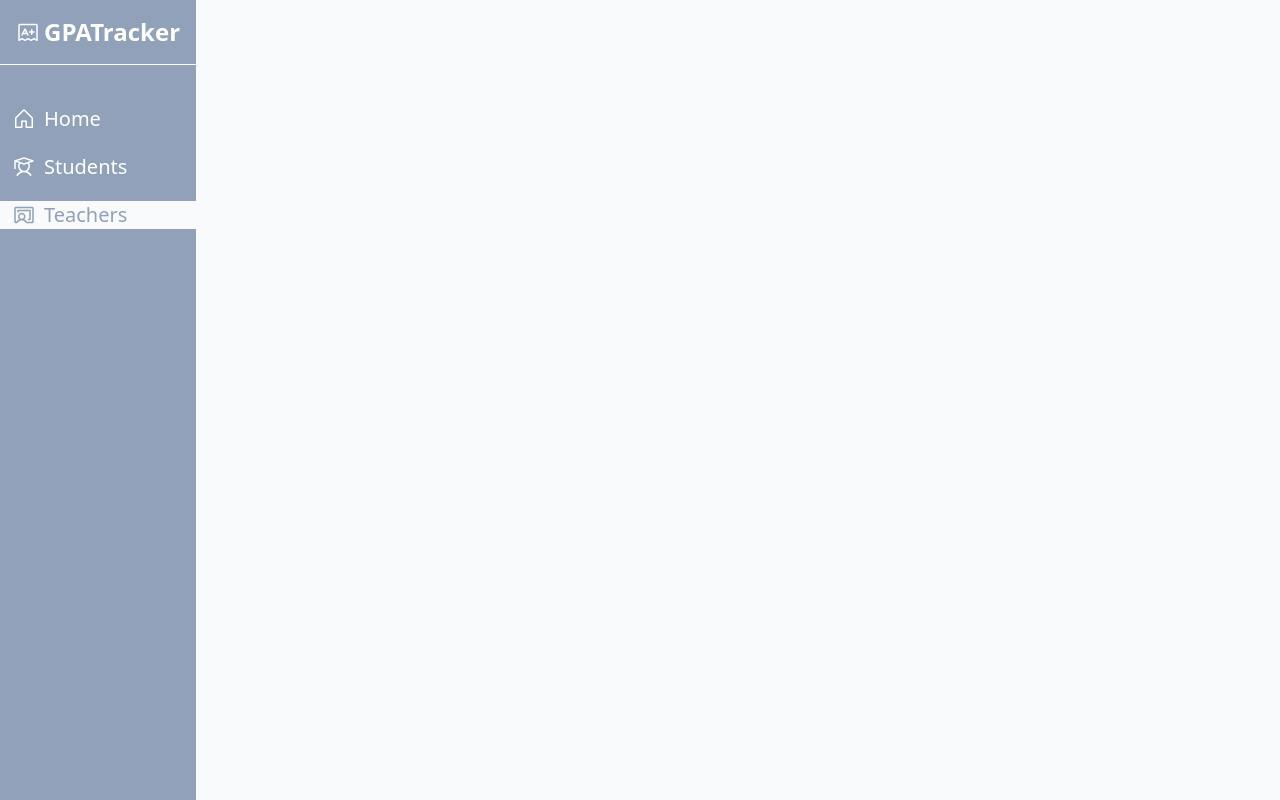
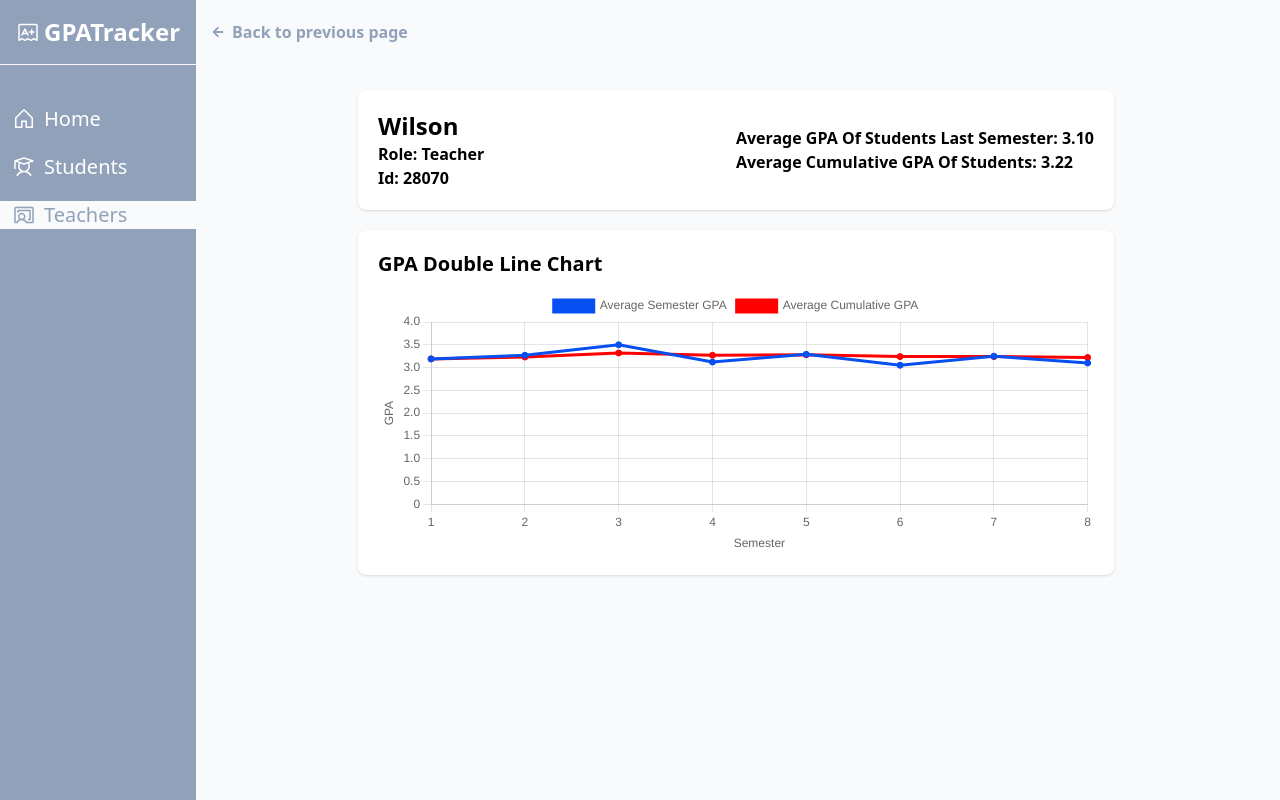
Before and after one commit to yong-zhuo/GovTechTHT-Frontend, a React (Vite) app: page /teachers/28070 in a window 1280 px wide. Built offline with nearby package versions, Linux system fonts and the light colour scheme.

Commit message:
Add Teacher Profile page

```diff
--- a/src/App.jsx
+++ b/src/App.jsx
@@ -4,6 +4,7 @@ import SideBar from './components/SideBar'
 import StudentsPage from './pages/StudentsPage'
 import TeachersPage from './pages/TeachersPage'
 import StudentProfilePage from './pages/StudentProfilePage'
+import TeacherProfilePage from './pages/TeacherProfilePage'
 
 function App() {
 
@@ -22,6 +23,7 @@ function App() {
                 <Route path="/students/:id" element={<StudentProfilePage />} />
                 {/* Teacher Page */}
                 <Route path="/teachers" element={<TeachersPage />} />
+                <Route path="/teachers/:id" element={<TeacherProfilePage />} />
               </Routes>
             </div>
           </div>
--- a/src/data/mockStudentData.js
+++ b/src/data/mockStudentData.js
@@ -122,7 +122,7 @@ export const students = [
                 2.87,
                 2.89,
                 3.53,
-                3.57
+                3.51
             ]
         },
         {
--- a/src/pages/StudentProfilePage.jsx
+++ b/src/pages/StudentProfilePage.jsx
@@ -2,6 +2,7 @@ import { useParams } from "react-router"
 import ProfilePage from "./ProfilePage"
 import { findStudentById } from "../utils/findUtils"
 import { getCumulativeGpa, getSemesterGpa, getStudentCumulativeGpas, getStudentSemesterGpas, semesters } from "../utils/gpaUtils"
+import BackButton from "../components/profile/BackButton"
 
 const StudentProfilePage = () => {
 
@@ -9,7 +10,11 @@ const StudentProfilePage = () => {
     const student = findStudentById(id)
 
     if (!student) {
-        return <div>Student not found</div>;
+        return (
+            <div className="p-5 m-10 font-bold flex items-center flex-col gap-y-4">
+                Student not found
+                <BackButton />
+            </div>);
     }
     const studentName = student.name
 
@@ -29,7 +34,7 @@ const StudentProfilePage = () => {
 
     return (
         <>
-            <ProfilePage id={id} role={'Student'} dataset={studentDataset} name={studentName} details={studentDetails}/>
+            <ProfilePage id={id} role={'Student'} dataset={studentDataset} name={studentName} details={studentDetails} />
         </>
     )
 }
--- /dev/null
+++ b/src/pages/TeacherProfilePage.jsx
@@ -0,0 +1,43 @@
+import { useParams } from "react-router";
+import BackButton from "../components/profile/BackButton";
+import { findStudentsTaughtByTeacher, findTeacherById } from "../utils/findUtils";
+import ProfilePage from "./ProfilePage";
+import { getAverageCumulativeGpas, getAverageSemesterGpas, getTeacherAverageGpas, semesters } from "../utils/gpaUtils";
+
+const TeacherProfilePage = () => {
+
+    const { id } = useParams()
+    const teacher = findTeacherById(id)
+
+    if (!teacher) {
+        return (
+            <div className="p-5 m-10 font-bold flex items-center flex-col gap-y-4">
+                Teacher not found
+                <BackButton />
+            </div>);
+    }
+    const teacherName = teacher.name
+    const teacherStudents = findStudentsTaughtByTeacher(teacher)
+
+    const semesterGpas = getAverageSemesterGpas(teacherStudents)
+    const cumulativeGpas = getAverageCumulativeGpas(teacherStudents)
+    const teacherDataset = [
+        { label: 'Average Semester GPA', data: semesterGpas },
+        { label: 'Average Cumulative GPA', data: cumulativeGpas }
+    ];
+
+    const { avgLastSemesterGPA, avgCumulativeGPA } = getTeacherAverageGpas(teacher, semesters);
+    const teacherDetails = [
+        { label: 'Average GPA of Students Last Semester', value: avgLastSemesterGPA },
+        { label: 'Average Cumulative GPA of Students', value: avgCumulativeGPA }
+    ]
+
+    return (
+        <>
+            <ProfilePage id={id} role={'Teacher'} dataset={teacherDataset} name={teacherName} details={teacherDetails} />
+        </>
+    )
+
+}
+
+export default TeacherProfilePage
--- a/src/utils/findUtils.js
+++ b/src/utils/findUtils.js
@@ -8,3 +8,7 @@ export const findStudentById = (id) => {
 export const findTeacherById = (id) => {
     return teachers.find(teacher => teacher.id === parseInt(id))
 }
+
+export const findStudentsTaughtByTeacher = (teacher) => {
+    return students.filter(student => teacher.students.includes(student.id))
+}
--- a/src/utils/gpaUtils.js
+++ b/src/utils/gpaUtils.js
@@ -1,4 +1,5 @@
 import { students } from "../data/mockStudentData";
+import { findStudentsTaughtByTeacher } from "./findUtils";
 
 /** Get total semesters */
 export const semesters = students[0].semesterGpa.length;
@@ -43,9 +44,9 @@ export const getAverageSemesterGpa = (students, semester) => {
 };
 
 /** Get the average cumulative GPA for a student in a particular semester */
-export const getAverageCumulativeGpa = (students, semesterIndex) => {
+export const getAverageCumulativeGpa = (students, semester) => {
     const totalGpa = students.reduce((acc, student) => {
-        return acc + getCumulativeGpa(student.semesterGpa, semesterIndex)
+        return acc + getCumulativeGpa(student.semesterGpa, semester)
     }, 0);
 
     return (totalGpa / students.length).toFixed(2)
@@ -72,9 +73,9 @@ export const getAverageCumulativeGpas = (students) => {
 };
 
 /** Get the average cumulative and last semester GPA for all students taught by the teacher*/
-export const getTeacherAverageGpas = (students, teacher, semester) => {
+export const getTeacherAverageGpas = (teacher, semester) => {
     //Get the students taught by the teacher
-    const teacherStudents = students.filter(student => teacher.students.includes(student.id))
+    const teacherStudents = findStudentsTaughtByTeacher(teacher)
     const avgLastSemesterGPA = getAverageSemesterGpa(teacherStudents, semester)
     const avgCumulativeGPA = getAverageCumulativeGpa(teacherStudents, semester)
     return { avgLastSemesterGPA, avgCumulativeGPA }
--- a/src/utils/tableDataUtils.js
+++ b/src/utils/tableDataUtils.js
@@ -1,22 +1,19 @@
-import { students } from "../data/mockStudentData";
-import { getCumulativeGpa, getSemesterGpa, getTeacherAverageGpas } from "./gpaUtils";
+import { getCumulativeGpa, getSemesterGpa, getTeacherAverageGpas, semesters } from "./gpaUtils";
 
-/** Get the last semester count*/
-const lastSemester= students[0].semesterGpa.length;
 
 /** Calculate the required GPA parameters and return a formatted object for the DataTable */
 export const convertStudentsData = (students) => {
     return students.map(student => ({
         id: student.id,
         name: student.name,
-        lastSemesterGPA: getSemesterGpa(student.semesterGpa, lastSemester),
-        cumulativeGPA: getCumulativeGpa(student.semesterGpa, lastSemester)
-    }));
-};
+        lastSemesterGPA: getSemesterGpa(student.semesterGpa, semesters),
+        cumulativeGPA: getCumulativeGpa(student.semesterGpa, semesters)
+    }))
+}
 
 export const convertTeachersData = (teachers) => {
     return teachers.map(teacher => {
-        const { avgLastSemesterGPA, avgCumulativeGPA } = getTeacherAverageGpas(students, teacher, lastSemester);
+        const { avgLastSemesterGPA, avgCumulativeGPA } = getTeacherAverageGpas(teacher, semesters)
 
         return {
             id: teacher.id,
@@ -24,5 +21,5 @@ export const convertTeachersData = (teachers) => {
             avgLastSemesterGPA,
             avgCumulativeGPA
         }
-    });
+    })
 }
```
